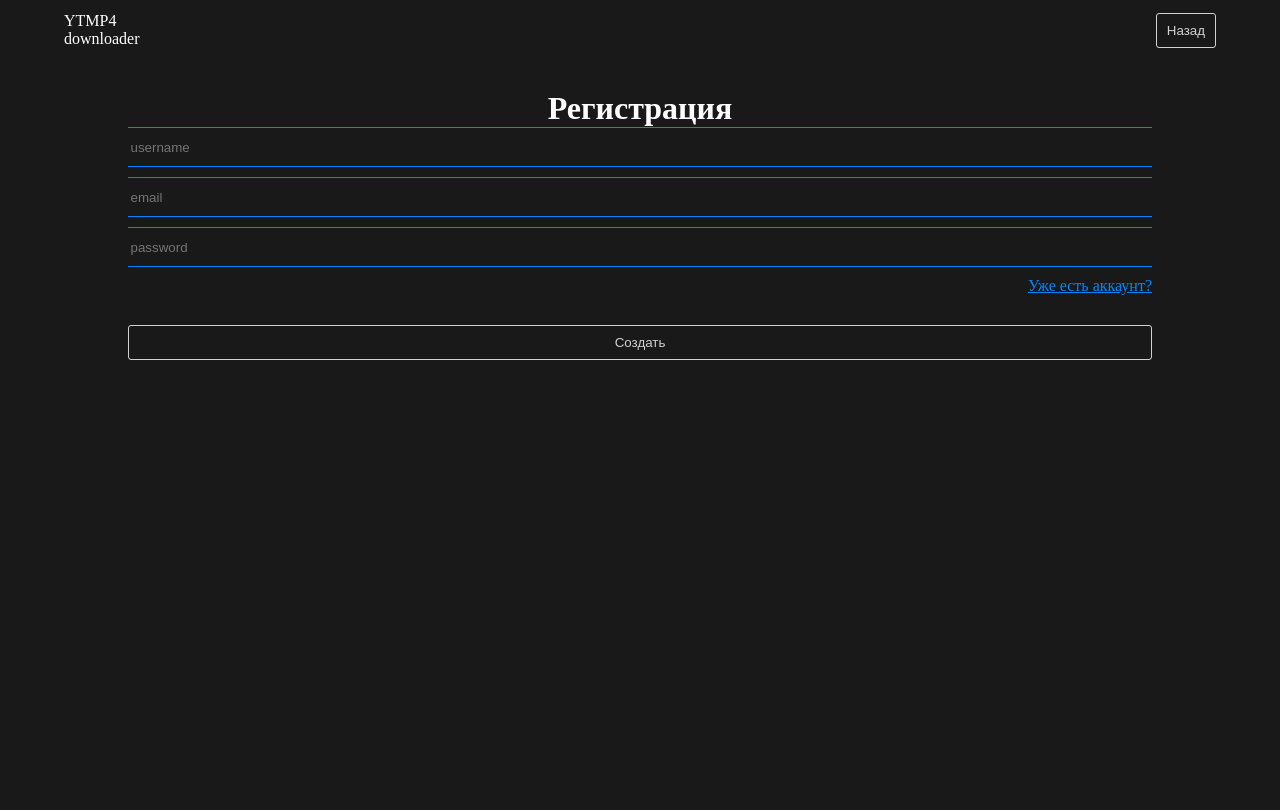
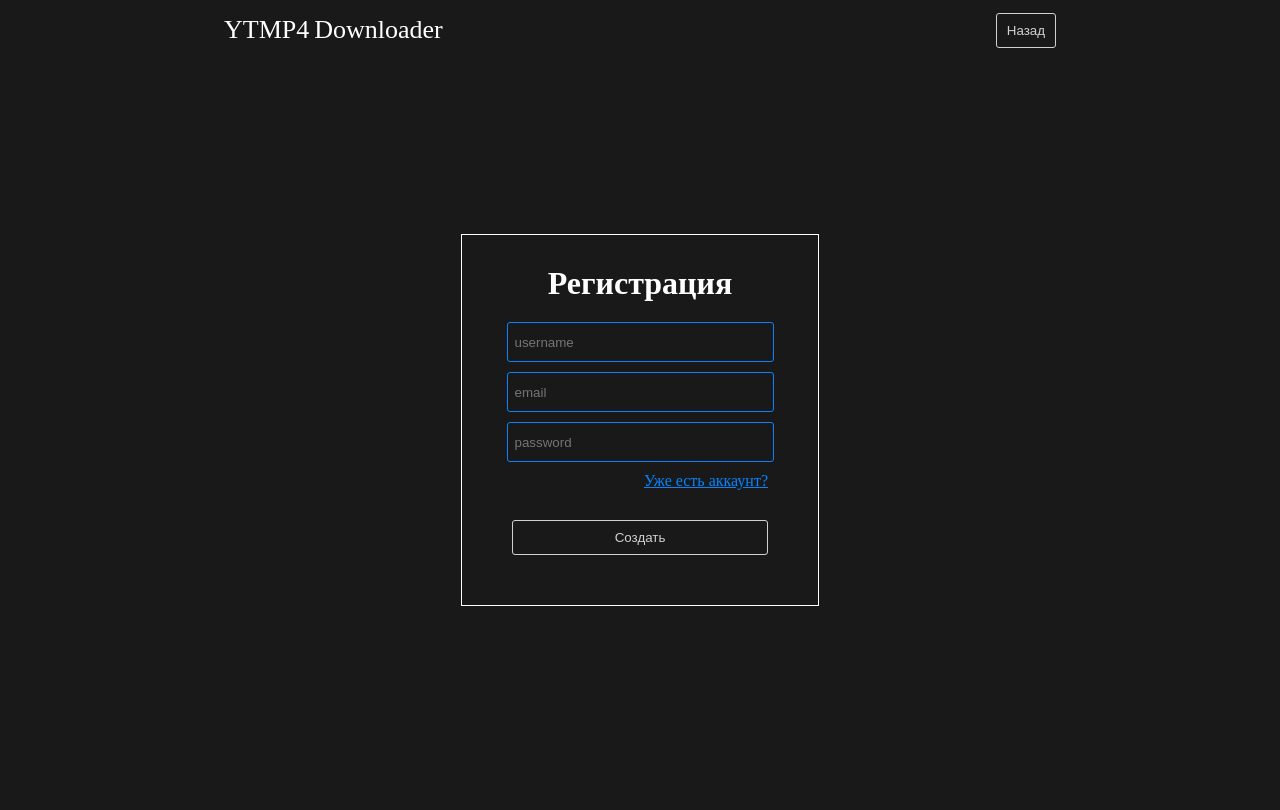
Before and after one commit to bizarre-sorcerer/Yt-Downloader, a Flask app: page /sign-up in a window 1280 px wide. Before the commit the page ends 360 px from the top, so only its background shows below. Run offline with Flask 3, Linux system fonts and the light colour scheme.

Commit message:
Еще красивее сделал

```diff
--- a/static/adaptive.css
+++ b/static/adaptive.css
@@ -13,19 +13,21 @@
   }
 
   h1.header-text{
-    font-size: 30px;
+    font-size: 34px;
   }
 
   .main-container{
+    display: flex;
+    justify-content: center;
     width: 60vw;
   }
 
   .main-container h4{
-    font-size: 20px;
+    font-size: 24px;
   }
 
   .convert-container{
-    width: 60%;
+    width: 80%;
     padding: 25px;
     border-radius: 10px;
   }
@@ -36,7 +38,12 @@
 
   .convert-container input{
     width: 32em;
-    height: 45px
+    height: 40px;
+  }
+
+  .convert-container button{
+    width: 80px;
+    height: 40px;
   }
 
   .video-data{
@@ -56,6 +63,8 @@
     border-radius: 15px;
     font-size: 28px;
     opacity: .8;
+    padding: 0 25px 0 25px
+
   }
 
   .formats{
@@ -79,5 +88,21 @@
     text-align: left;
   }
 
+  .main-reg-container{
+    width: 100vw;
+    height: 85vh;
+    display: flex;
+    justify-content: center;
+    align-items: center;
+  }
 
+  .reg-container{
+    width: 20vw;
+    border: solid white 1px;
+    padding: 20px 50px 50px 50px;
+  }
+
+  button:hover{
+    opacity: .7
+  }
 }
--- a/static/styles.css
+++ b/static/styles.css
@@ -106,7 +106,8 @@ form{
   display: flex;
   align-items: center;
   gap: 10px;
-  width: 100%
+  width: 100%;
+  overflow-x: visible;
 }
 
 .URL-input {
@@ -259,12 +260,25 @@ h1{
 
 .reg-container{
   width: 80%;
+  overflow-x: visible;
+}
+
+.main-reg-container{
+  width: 100vw;
+  height: 85vh;
+  display: flex;
+  justify-content: center;
 }
 
 .reg-form{
   display: flex;
   flex-direction: column;
-  gap: 10px
+  gap: 10px;
+}
+
+.reg-header{
+  text-align: center;
+  margin-bottom: 20px;
 }
 
 .reg-input{
--- a/templates/download.html
+++ b/templates/download.html
@@ -29,7 +29,7 @@
     <header>
       <a href="{{url_for('main_page')}}" id="logo-link">
         <div class="logo">
-          <span>YTMP4</span>
+          <span>YTMP4 </span>
           <span>Downloader</span>
         </div>
       </a>
@@ -47,7 +47,7 @@
     </header>
 
     <div class="ancestor-container">
-      <h1 class="header-text">Установщик YouTube видео и аудио</h1>
+      <h1 class="header-text">Установщик YouTube mp4 и mp3</h1>
 
       <div class="convert-container main-container">
         <h4>Вставьте корректную ссылку на ютуб видео</h4>
--- a/templates/index.html
+++ b/templates/index.html
@@ -44,9 +44,10 @@
     </header>
 
     <div class="ancestor-container">
-      <h1 class="header-text">Установщик YouTube видео и аудио</h1>
+      <h1 class="header-text">Установщик YouTube mp4 и mp3</h1>
 
-      <div class="convert-container main-container">
+      <div class="main-container">
+        <div class="convert-container">
           <h4>Вставьте корректную ссылку на ютуб видео</h4>
 
           <form action="/download" method="post">
@@ -58,6 +59,7 @@
 
               <button class="ghost-btn callToAction-btn" type="submit">Найти</button>
             </form>
+        </div>
       </div>
 
       <div class="video-data main-container">
--- a/templates/sign-up.html
+++ b/templates/sign-up.html
@@ -15,22 +15,30 @@
       href="{{ url_for('static', filename='favicon.ico') }}"
       type="image/x-icon">
 
+    <link
+      rel="stylesheet"
+      href="{{ url_for('static',
+      filename='adaptive.css') }}">
+
   </head>
   <body>
     <header>
+      <a href="{{url_for('main_page')}}" id="logo-link">
         <div class="logo">
-        <span>YTMP4</span>
-        <span>downloader</span>
+          <span>YTMP4 </span>
+          <span>Downloader</span>
         </div>
+      </a>
 
       <div class="btns-container">
         <button onclick="location.href='/'" class="ghost-btn">Назад</button>
       </div>
     </header>
 
-    <h1>Регистрация</h1>
+    <div class="main-reg-container">
+      <div class="reg-container">
+        <h1 class="reg-header">Регистрация</h1>
 
-    <div class="reg-container">
         <form action="/sign-up" method="post" class="reg-form">
           <input type="text"
             placeholder="username"
@@ -57,5 +65,6 @@
           <button type="submit" class="ghost-btn reg-btn">Создать</button>
         </form>
       </div>
+    </div>
   </body>
 </html>
```
Also changed, not shown: templates/sign-in.html (+14 -4 lines). Lines whose indentation alone changed are shown as unchanged.
